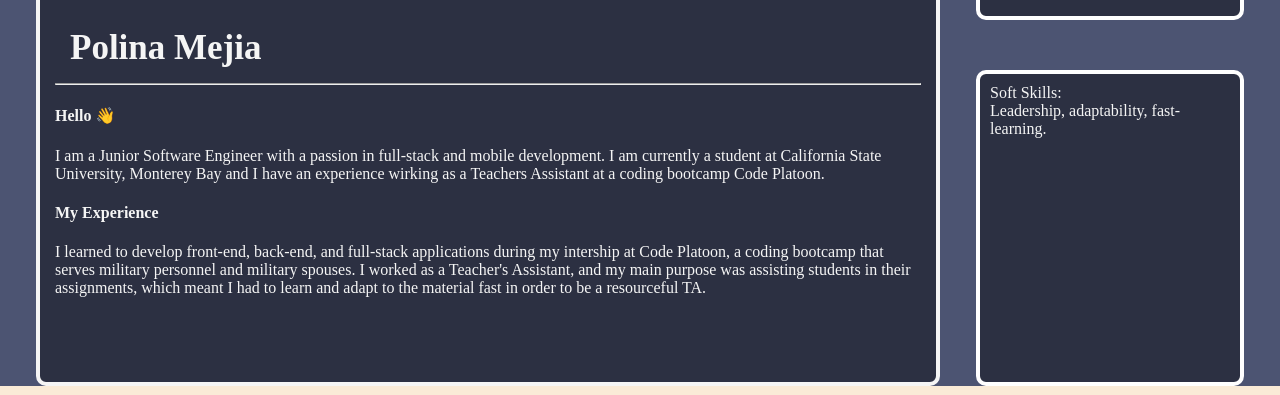
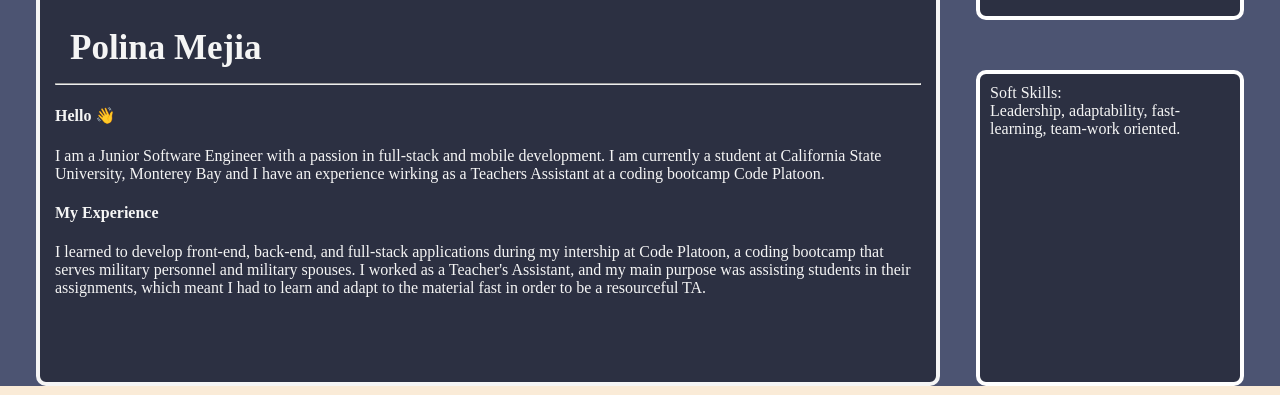
Before and after one commit to Poleron402/personal-portfolio, a React (Vite) app: page / in a window 1280 px wide. Shown: the part 402-797 px from the top of the page. Built offline with nearby package versions, Linux system fonts and the light colour scheme.

Commit message:
somewhat fixed hover effect on a resume, still not working quite right

```diff
--- a/src/App.css
+++ b/src/App.css
@@ -224,7 +224,7 @@ hr{
   .link-gh:hover{
     padding: 5px;
     content: url("./assets/github-mark-white.svg");
-    background-color: rgb(44, 48, 66);
+    /* background-color: rgb(44, 48, 66); */
   }
   .link-in{
     padding: 5px;
@@ -247,4 +247,9 @@ hr{
     width: 50px;
     filter: brightness(0) invert(1);
   }
+
+  .link-res-dark:hover{
+    content: url("./assets/resume-svgrepo-com.svg");
+    filter: brightness(1) invert(0);
+  }
 }
--- a/src/App.jsx
+++ b/src/App.jsx
@@ -7,10 +7,11 @@ import './App.css'
 
 function App() {
 
-  const [mode, setMode] = useState(localStorage.getItem('mode'))
-  // useEffect(()=>{
-  //   localStorage.setItem({'mode':mode})
-  // }, [mode])
+  const [mode, setMode] = useState()
+  useEffect(()=>{
+    console.log(localStorage.getItem('mode'))
+    setMode(localStorage.getItem('mode'))
+  }, [])
   return (
     <>
     <div  id={mode?"myLinked":"myLinked_dark"}>
--- a/src/components/MyInfo.jsx
+++ b/src/components/MyInfo.jsx
@@ -32,7 +32,7 @@ function MyInfo({mode}){
         </div>
         <div id={mode?"people":"people_dark"}>
           Soft Skills: <br></br>
-          Leadership, adaptability, fast-learning.
+          Leadership, adaptability, fast-learning, team-work oriented.
         </div>
       </div>
     </div>
--- a/src/components/Navbar.jsx
+++ b/src/components/Navbar.jsx
@@ -1,9 +1,13 @@
 import dark from '../assets/dark.svg'
 import light from '../assets/light.svg'
 function Navbar({mode, setMode}){
+    const onClickHandler =()=>{
+        setMode(!mode)
+        localStorage.setItem("mode", mode+'')
+    }
     return(<>
     <div id={mode?"navbar":"navbar_dark"}>
-    <button id = "mode" onClick={()=>setMode(!mode)}>
+    <button id = "mode" onClick={()=>onClickHandler()}>
         {mode?<img src={dark} ></img>:<img src={light} id="btn-light"></img>}
     </button>
         <a className={mode?"link link-in":"link_dark link-in-dark"} href="#">LinkedIN</a>
```
